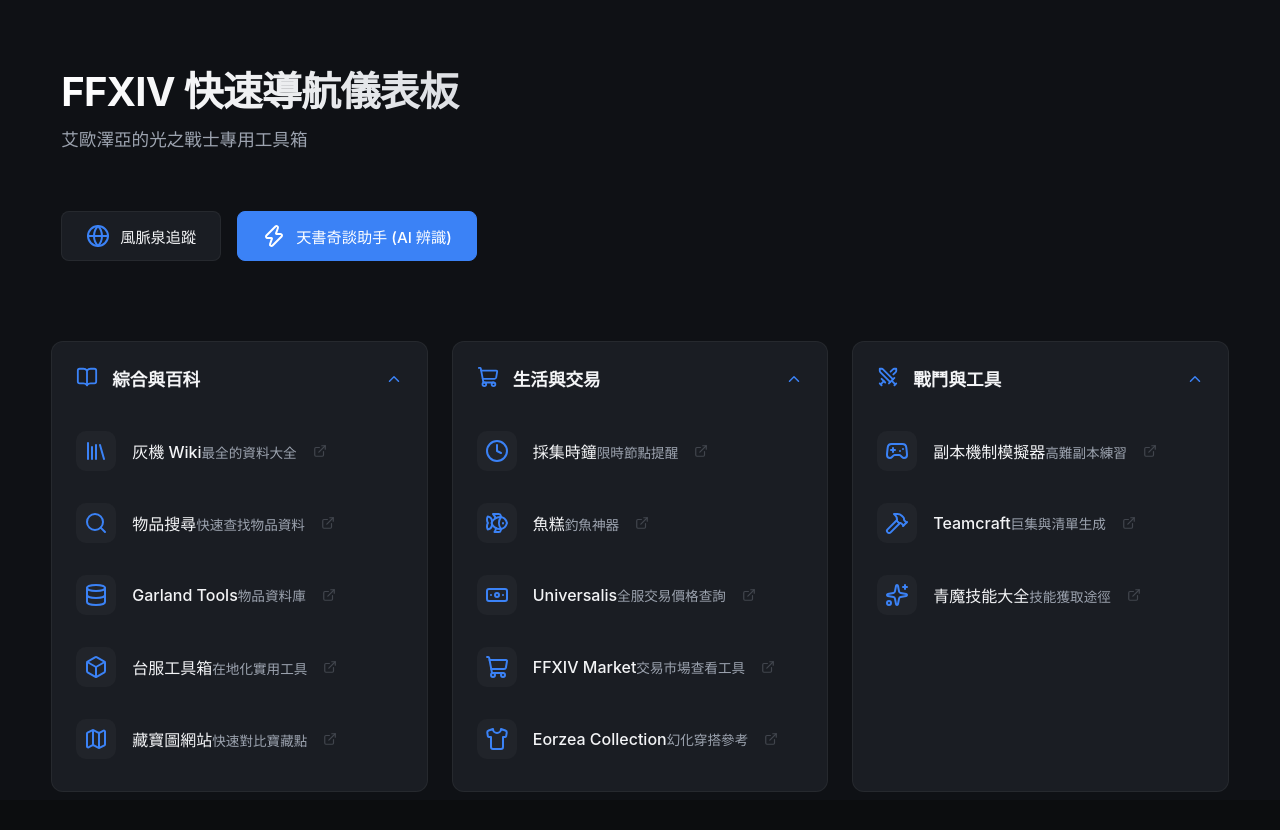
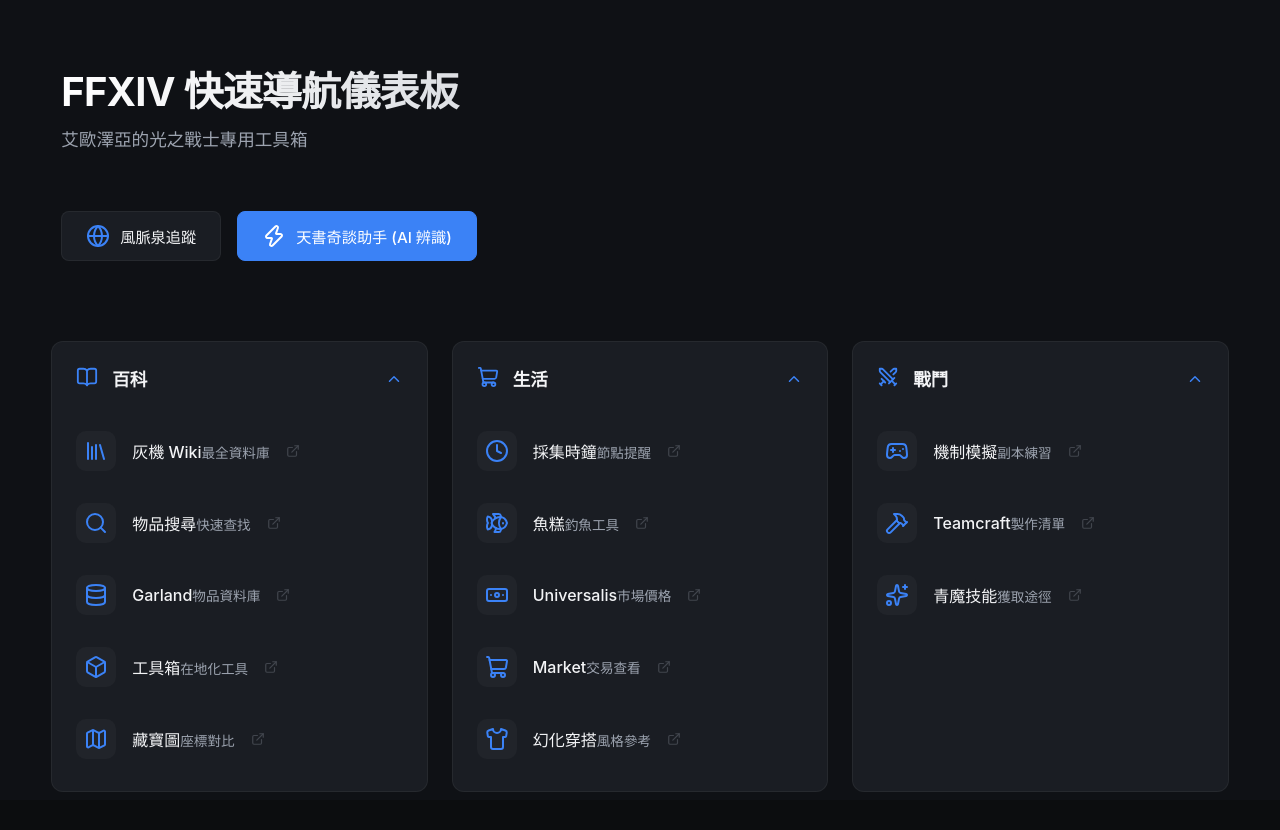
Before and after one commit to johnlai0719/FF14-WebTools, a React (Vite) app: page / in a window 1280 px wide. Shown: the top 830 px of the page. Built offline with nearby package versions, Linux system fonts and the light colour scheme.

Commit message:
Simplify naming for a more minimalist feel

```diff
--- a/src/App.tsx
+++ b/src/App.tsx
@@ -13,31 +13,31 @@
 
 const linkCategories = [
   {
-    id: "wiki", title: "綜合與百科", icon: <BookOpen size={22} className="icon-gold" />,
+    id: "wiki", title: "百科", icon: <BookOpen size={22} className="icon-gold" />,
     links: [
-      { name: "灰機 Wiki", url: "https://ff14.huijiwiki.com/", desc: "最全的資料大全", icon: <Library size={24} className="icon-gold" /> },
-      { name: "物品搜尋", url: "https://ff14.huijiwiki.com/wiki/ItemSearch", desc: "快速查找物品資料", icon: <Search size={24} className="icon-gold" /> },
-      { name: "Garland Tools", url: "https://www.garlandtools.org/", desc: "物品資料庫", icon: <Database size={24} className="icon-gold" /> },
-      { name: "台服工具箱", url: "https://ff14.tw/", desc: "在地化實用工具", icon: <Box size={24} className="icon-gold" /> },
-      { name: "藏寶圖網站", url: "https://cycleapple.github.io/xiv-tc-treasure-finder/", desc: "快速對比寶藏點", icon: <Map size={24} className="icon-gold" /> },
+      { name: "灰機 Wiki", url: "https://ff14.huijiwiki.com/", desc: "最全資料庫", icon: <Library size={24} className="icon-gold" /> },
+      { name: "物品搜尋", url: "https://ff14.huijiwiki.com/wiki/ItemSearch", desc: "快速查找", icon: <Search size={24} className="icon-gold" /> },
+      { name: "Garland", url: "https://www.garlandtools.org/", desc: "物品資料庫", icon: <Database size={24} className="icon-gold" /> },
+      { name: "工具箱", url: "https://ff14.tw/", desc: "在地化工具", icon: <Box size={24} className="icon-gold" /> },
+      { name: "藏寶圖", url: "https://cycleapple.github.io/xiv-tc-treasure-finder/", desc: "座標對比", icon: <Map size={24} className="icon-gold" /> },
     ]
   },
   {
-    id: "life", title: "生活與交易", icon: <ShoppingCart size={22} className="icon-gold" />,
+    id: "life", title: "生活", icon: <ShoppingCart size={22} className="icon-gold" />,
     links: [
-      { name: "採集時鐘", url: "https://caiji.ffxiv.cn/", desc: "限時節點提醒", icon: <Clock size={24} className="icon-gold" /> },
-      { name: "魚糕", url: "https://ff14fish.com/", desc: "釣魚神器", icon: <Fish size={24} className="icon-gold" /> },
-      { name: "Universalis", url: "https://universalis.app/", desc: "全服交易價格查詢", icon: <Banknote size={24} className="icon-gold" /> },
-      { name: "FFXIV Market", url: "https://beherw.github.io/FFXIV_Market/", desc: "交易市場查看工具", icon: <ShoppingCart size={24} className="icon-gold" /> },
-      { name: "Eorzea Collection", url: "https://ffxiv.eorzeacollection.com/", desc: "幻化穿搭參考", icon: <Shirt size={24} className="icon-gold" /> },
+      { name: "採集時鐘", url: "https://caiji.ffxiv.cn/", desc: "節點提醒", icon: <Clock size={24} className="icon-gold" /> },
+      { name: "魚糕", url: "https://ff14fish.com/", desc: "釣魚工具", icon: <Fish size={24} className="icon-gold" /> },
+      { name: "Universalis", url: "https://universalis.app/", desc: "市場價格", icon: <Banknote size={24} className="icon-gold" /> },
+      { name: "Market", url: "https://beherw.github.io/FFXIV_Market/", desc: "交易查看", icon: <ShoppingCart size={24} className="icon-gold" /> },
+      { name: "幻化穿搭", url: "https://ffxiv.eorzeacollection.com/", desc: "風格參考", icon: <Shirt size={24} className="icon-gold" /> },
     ]
   },
   {
-    id: "battle", title: "戰鬥與工具", icon: <Swords size={22} className="icon-gold" />,
+    id: "battle", title: "戰鬥", icon: <Swords size={22} className="icon-gold" />,
     links: [
-      { name: "副本機制模擬器", url: "https://www.xivsim.com/", desc: "高難副本練習", icon: <Gamepad2 size={24} className="icon-gold" /> },
-      { name: "Teamcraft", url: "https://ffxivteamcraft.com/", desc: "巨集與清單生成", icon: <Hammer size={24} className="icon-gold" /> },
-      { name: "青魔技能大全", url: "https://thewakingsands.github.io/blue-mage/", desc: "技能獲取途徑", icon: <Sparkles size={24} className="icon-gold" /> },
+      { name: "機制模擬", url: "https://www.xivsim.com/", desc: "副本練習", icon: <Gamepad2 size={24} className="icon-gold" /> },
+      { name: "Teamcraft", url: "https://ffxivteamcraft.com/", desc: "製作清單", icon: <Hammer size={24} className="icon-gold" /> },
+      { name: "青魔技能", url: "https://thewakingsands.github.io/blue-mage/", desc: "獲取途徑", icon: <Sparkles size={24} className="icon-gold" /> },
     ]
   }
 ];
```
